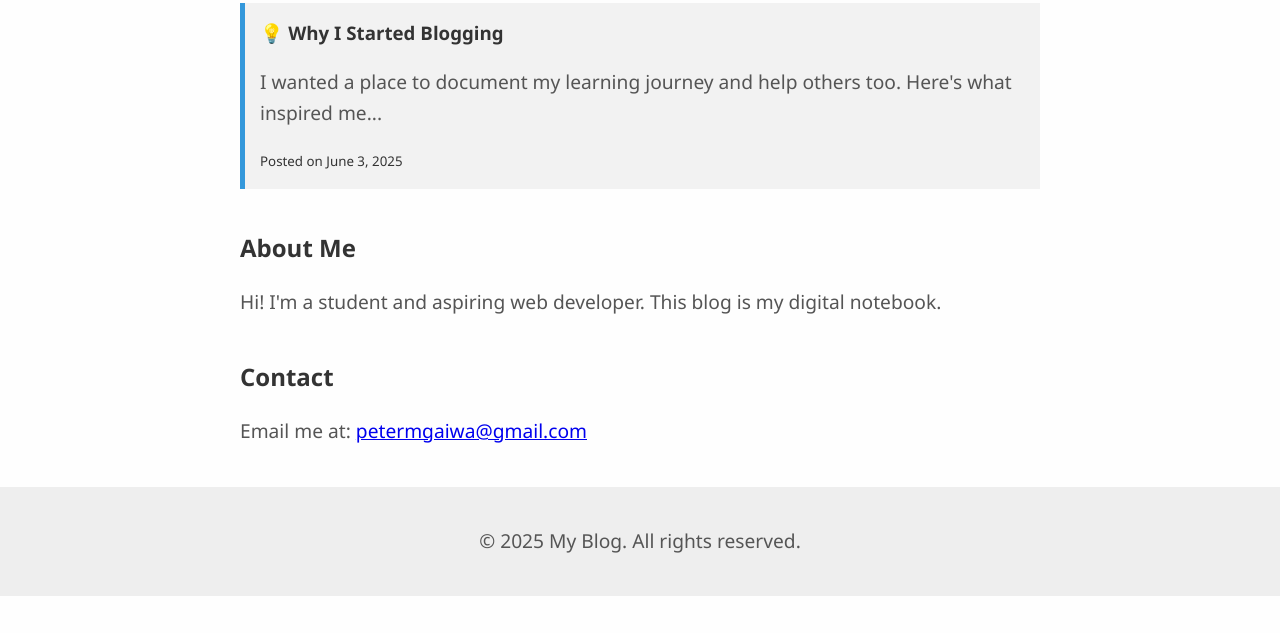
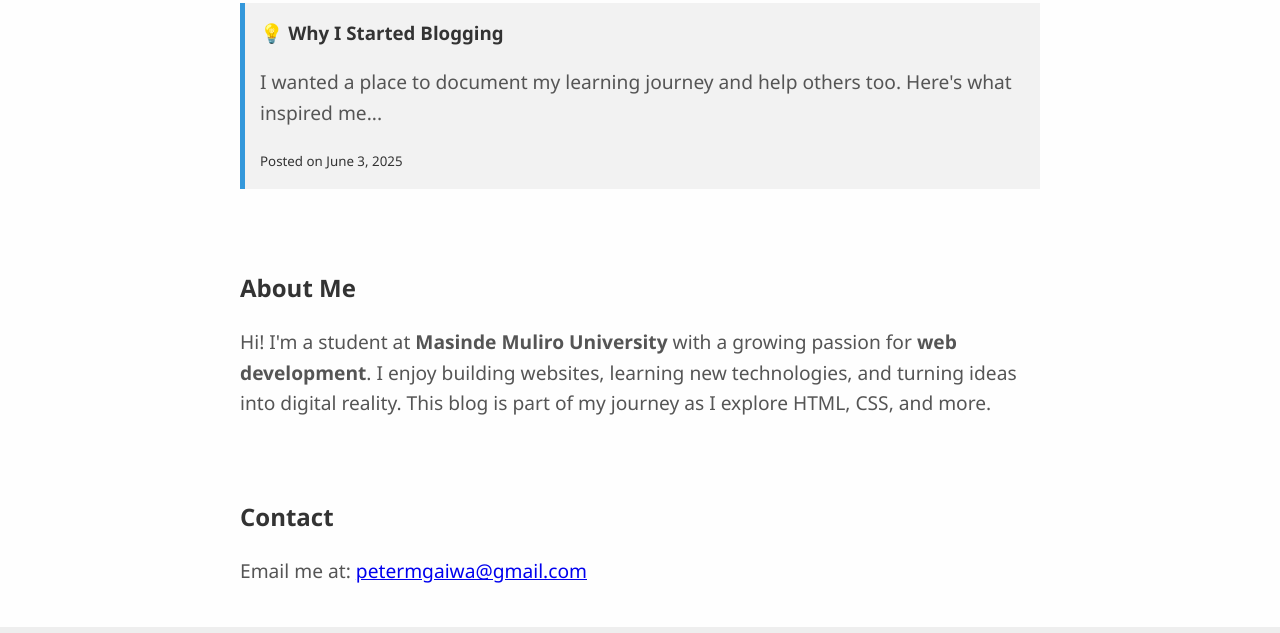
Before and after one commit to petermanfred78/my-blog, a plain HTML site: page index.html in a window 1280 px wide. Shown: the part 1029-1662 px from the top of the page. Drawn offline with Linux system fonts and the light colour scheme.

Commit message:
Add files via upload

```diff
--- a/index.html
+++ b/index.html
@@ -69,10 +69,15 @@
         </div>
     </section>
 
-    <section id="about">
-        <h2>About Me</h2>
-        <p>Hi! I'm a student and aspiring web developer. This blog is my digital notebook.</p>
-    </section>
+    <section id="about" style="padding: 20px;">
+  <h2>About Me</h2>
+  <p>
+    Hi! I'm a student at <strong>Masinde Muliro University</strong> with a growing passion for <strong>web development</strong>.
+    I enjoy building websites, learning new technologies, and turning ideas into digital reality.
+    This blog is part of my journey as I explore HTML, CSS, and more.
+  </p>
+</section>
+
 
     <section id="contact">
         <h2>Contact</h2>
```
